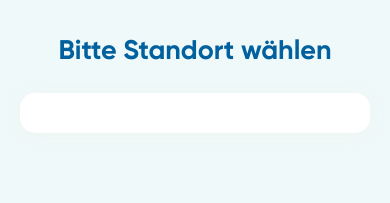
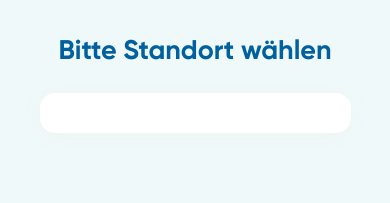
Before and after one commit to encodeBiz/react-lasikcare, a React (Create React App) app: page / in a window 390 px wide. Shown: the top 203 px of the page. Built offline with nearby package versions, Linux system fonts and the light colour scheme; the HTML template or start-up script is replaced by a standard one.

Commit message:
Responsive changes

```diff
--- a/src/shared_modules/Calendar/Calendar.css
+++ b/src/shared_modules/Calendar/Calendar.css
@@ -31,7 +31,8 @@
       opacity: 0.6; }
     .calendar-container .DayPicker__withBorder .CalendarMonth_table .CalendarDay__highlighted_calendar {
       opacity: 1;
-      background-color: transparent; }
+      background-color: transparent;
+      font-weight: 900 !important; }
       .calendar-container .DayPicker__withBorder .CalendarMonth_table .CalendarDay__highlighted_calendar:focus {
         background: transparent; }
     .calendar-container .DayPicker__withBorder .CalendarMonth_table .CalendarDay__default {
--- a/src/shared_modules/Calendar/Calendar.scss
+++ b/src/shared_modules/Calendar/Calendar.scss
@@ -59,7 +59,7 @@
 			.CalendarDay__highlighted_calendar {
 				opacity: 1;
 				background-color: transparent;
-
+				font-weight: 900 !important;
 				&:focus {
 					background: transparent;
 				}
--- a/src/shared_modules/Card/Card.css
+++ b/src/shared_modules/Card/Card.css
@@ -48,6 +48,9 @@
     font-weight: bold;
     font-size: 0.9rem;
     margin-left: 15px; }
+    @media (min-width: 360px) {
+      .card p {
+        font-size: 0.8rem; } }
     @media (min-width: 540px) {
       .card p {
         font-size: 1.1rem; } }
--- a/src/shared_modules/Card/Card.scss
+++ b/src/shared_modules/Card/Card.scss
@@ -37,6 +37,10 @@
 		font-size: 0.9rem;
 		margin-left: 15px;
 
+		@include phone-small{
+			font-size: 0.8rem;
+		}
+
 		@include tablet-small {
 			font-size: 1.1rem;
 		}
--- a/src/styles/App.css
+++ b/src/styles/App.css
@@ -63,7 +63,7 @@ body {
     margin: auto; }
     @media (min-width: 360px) {
       body .wrapper-general {
-        max-width: 100%; } }
+        max-width: 90%; } }
     @media (min-width: 768px) {
       body .wrapper-general {
         max-width: 70%; } }
--- a/src/styles/App.scss
+++ b/src/styles/App.scss
@@ -60,7 +60,7 @@ body {
 		margin: auto;
 
 		@include phone-small {
-			max-width: 100%;
+			max-width: 90%;
 		}
 
 		@include tablet-medium {
```
Also changed, not shown: 2 other files (tests, documents, lock files or other folders).
